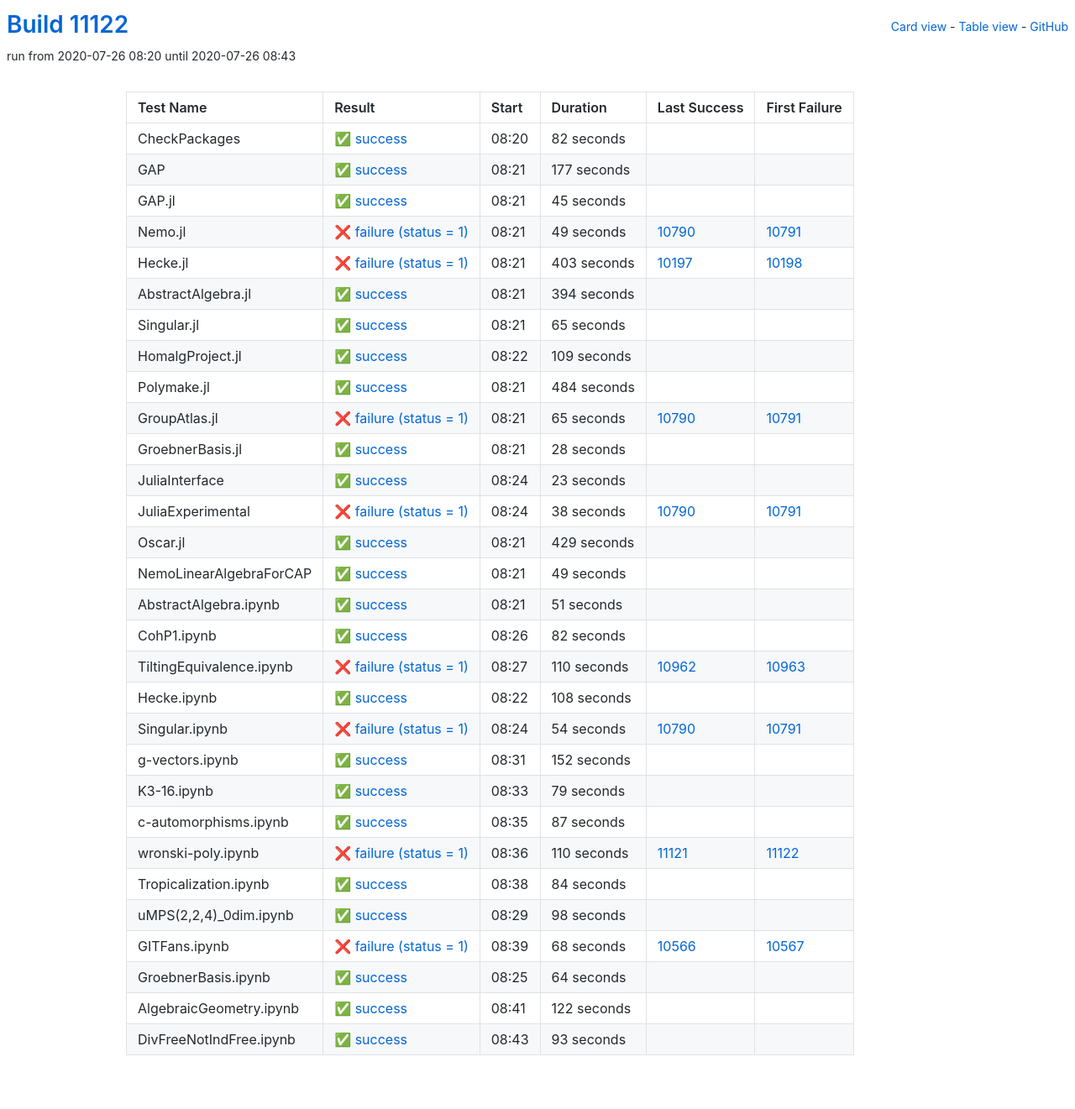
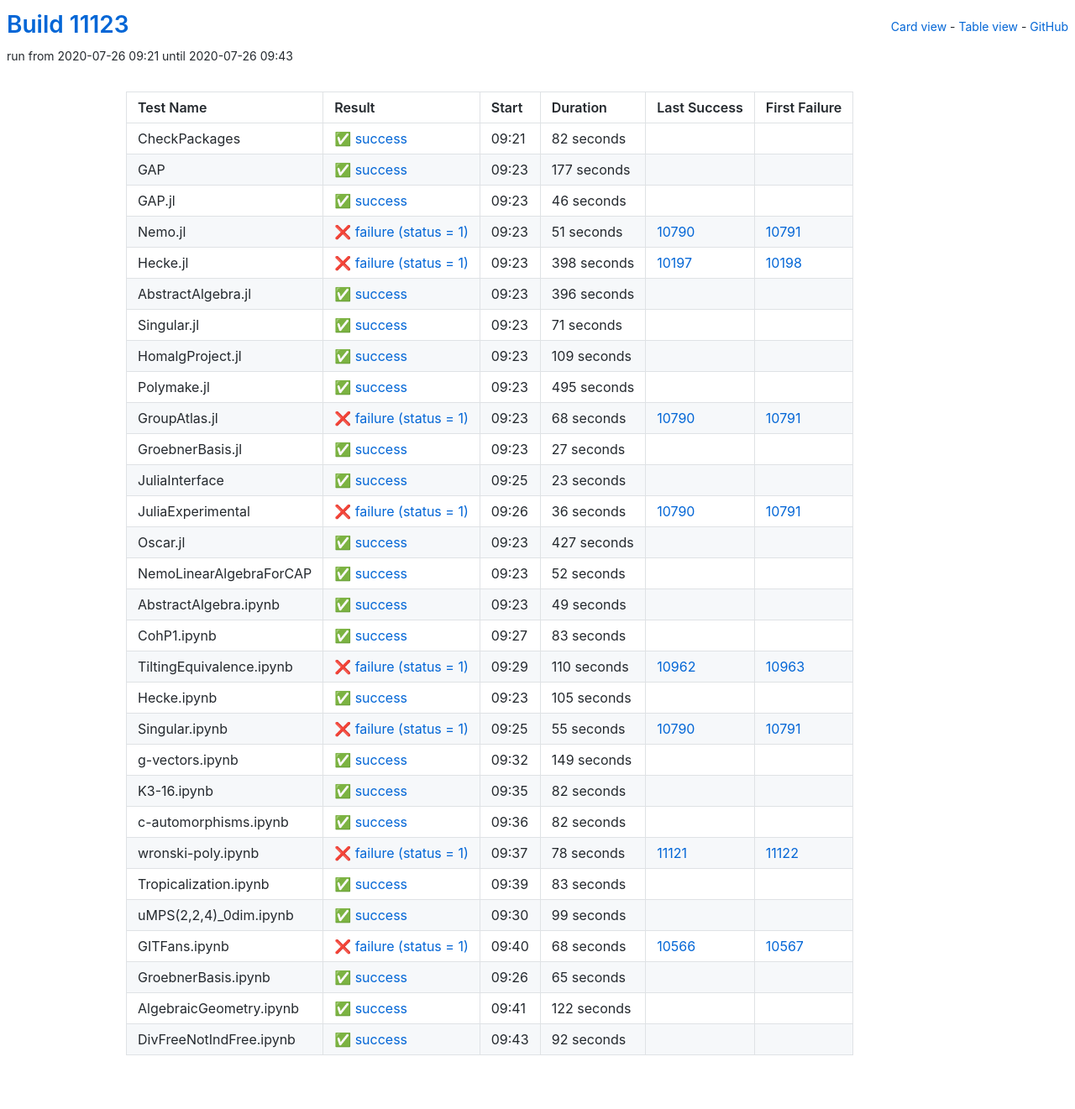
Before and after one commit to oscar-system/oscar-ci-status, a Jekyll site: the page built from table.html, in a window 1280 px wide. Shown: the whole page at 84% size. Built offline with Jekyll 4.4.1, drawn with Linux system fonts in a browser that asks for light colours.

Commit message:
Build #11123

```diff
--- a/_data/ci.yml
+++ b/_data/ci.yml
@@ -1,6 +1,6 @@
 ---
-build: 11122
-build_url: https://oscarci.mathematik.uni-kl.de/job/oscar/11122/
+build: 11123
+build_url: https://oscarci.mathematik.uni-kl.de/job/oscar/11123/
 job: oscar
 organization: oscar-system
 repo: oscar-ci-status
@@ -8,8 +8,8 @@
 tests:
 - name: CheckPackages
   id: checkpackages
-  log: https://oscarci.mathematik.uni-kl.de/job/oscar/11122/artifact/logs/build-11122/CheckPackages.log
-  start: 2020-07-26 08:20
+  log: https://oscarci.mathematik.uni-kl.de/job/oscar/11123/artifact/logs/build-11123/CheckPackages.log
+  start: 2020-07-26 09:21
   success: true
   exitcode: 0
   status: success
@@ -20,8 +20,8 @@
   first_failure_url:
 - name: GAP
   id: gap
-  log: https://oscarci.mathematik.uni-kl.de/job/oscar/11122/artifact/logs/build-11122/GAP.log
-  start: 2020-07-26 08:21
+  log: https://oscarci.mathematik.uni-kl.de/job/oscar/11123/artifact/logs/build-11123/GAP.log
+  start: 2020-07-26 09:23
   success: true
   exitcode: 0
   status: success
@@ -32,68 +32,68 @@
   first_failure_url:
 - name: GAP.jl
   id: gap-jl
-  log: https://oscarci.mathematik.uni-kl.de/job/oscar/11122/artifact/logs/build-11122/GAP.jl.log
-  start: 2020-07-26 08:21
+  log: https://oscarci.mathematik.uni-kl.de/job/oscar/11123/artifact/logs/build-11123/GAP.jl.log
+  start: 2020-07-26 09:23
   success: true
   exitcode: 0
   status: success
-  duration: 45
+  duration: 46
   last_success: false
   last_success_url:
   first_failure: false
   first_failure_url:
 - name: Nemo.jl
   id: nemo-jl
-  log: https://oscarci.mathematik.uni-kl.de/job/oscar/11122/artifact/logs/build-11122/Nemo.jl.log
-  start: 2020-07-26 08:21
+  log: https://oscarci.mathematik.uni-kl.de/job/oscar/11123/artifact/logs/build-11123/Nemo.jl.log
+  start: 2020-07-26 09:23
   success: false
   exitcode: 1
   status: failure
-  duration: 49
+  duration: 51
   last_success: 10790
   last_success_url: https://oscarci.mathematik.uni-kl.de/job/oscar/10790/
   first_failure: 10791
   first_failure_url: https://oscarci.mathematik.uni-kl.de/job/oscar/10791/
 - name: Hecke.jl
   id: hecke-jl
-  log: https://oscarci.mathematik.uni-kl.de/job/oscar/11122/artifact/logs/build-11122/Hecke.jl.log
-  start: 2020-07-26 08:21
+  log: https://oscarci.mathematik.uni-kl.de/job/oscar/11123/artifact/logs/build-11123/Hecke.jl.log
+  start: 2020-07-26 09:23
   success: false
   exitcode: 1
   status: failure
-  duration: 403
+  duration: 398
   last_success: 10197
   last_success_url: https://oscarci.mathematik.uni-kl.de/job/oscar/10197/
   first_failure: 10198
   first_failure_url: https://oscarci.mathematik.uni-kl.de/job/oscar/10198/
 - name: AbstractAlgebra.jl
   id: abstractalgebra-jl
-  log: https://oscarci.mathematik.uni-kl.de/job/oscar/11122/artifact/logs/build-11122/AbstractAlgebra.jl.log
-  start: 2020-07-26 08:21
+  log: https://oscarci.mathematik.uni-kl.de/job/oscar/11123/artifact/logs/build-11123/AbstractAlgebra.jl.log
+  start: 2020-07-26 09:23
   success: true
   exitcode: 0
   status: success
-  duration: 394
+  duration: 396
   last_success: false
   last_success_url:
   first_failure: false
   first_failure_url:
 - name: Singular.jl
   id: singular-jl
-  log: https://oscarci.mathematik.uni-kl.de/job/oscar/11122/artifact/logs/build-11122/Singular.jl.log
-  start: 2020-07-26 08:21
+  log: https://oscarci.mathematik.uni-kl.de/job/oscar/11123/artifact/logs/build-11123/Singular.jl.log
+  start: 2020-07-26 09:23
   success: true
   exitcode: 0
   status: success
-  duration: 65
+  duration: 71
   last_success: false
   last_success_url:
   first_failure: false
   first_failure_url:
 - name: HomalgProject.jl
   id: homalgproject-jl
-  log: https://oscarci.mathematik.uni-kl.de/job/oscar/11122/artifact/logs/build-11122/HomalgProject.jl.log
-  start: 2020-07-26 08:22
+  log: https://oscarci.mathematik.uni-kl.de/job/oscar/11123/artifact/logs/build-11123/HomalgProject.jl.log
+  start: 2020-07-26 09:23
   success: true
   exitcode: 0
   status: success
@@ -104,44 +104,44 @@
   first_failure_url:
 - name: Polymake.jl
   id: polymake-jl
-  log: https://oscarci.mathematik.uni-kl.de/job/oscar/11122/artifact/logs/build-11122/Polymake.jl.log
-  start: 2020-07-26 08:21
+  log: https://oscarci.mathematik.uni-kl.de/job/oscar/11123/artifact/logs/build-11123/Polymake.jl.log
+  start: 2020-07-26 09:23
   success: true
   exitcode: 0
   status: success
-  duration: 484
+  duration: 495
   last_success: false
   last_success_url:
   first_failure: false
   first_failure_url:
 - name: GroupAtlas.jl
   id: groupatlas-jl
-  log: https://oscarci.mathematik.uni-kl.de/job/oscar/11122/artifact/logs/build-11122/GroupAtlas.jl.log
-  start: 2020-07-26 08:21
+  log: https://oscarci.mathematik.uni-kl.de/job/oscar/11123/artifact/logs/build-11123/GroupAtlas.jl.log
+  start: 2020-07-26 09:23
   success: false
   exitcode: 1
   status: failure
-  duration: 65
+  duration: 68
   last_success: 10790
   last_success_url: https://oscarci.mathematik.uni-kl.de/job/oscar/10790/
   first_failure: 10791
   first_failure_url: https://oscarci.mathematik.uni-kl.de/job/oscar/10791/
 - name: GroebnerBasis.jl
   id: groebnerbasis-jl
-  log: https://oscarci.mathematik.uni-kl.de/job/oscar/11122/artifact/logs/build-11122/GroebnerBasis.jl.log
-  start: 2020-07-26 08:21
+  log: https://oscarci.mathematik.uni-kl.de/job/oscar/11123/artifact/logs/build-11123/GroebnerBasis.jl.log
+  start: 2020-07-26 09:23
   success: true
   exitcode: 0
   status: success
-  duration: 28
+  duration: 27
   last_success: false
   last_success_url:
   first_failure: false
   first_failure_url:
 - name: JuliaInterface
   id: juliainterface
-  log: https://oscarci.mathematik.uni-kl.de/job/oscar/11122/artifact/logs/build-11122/JuliaInterface.log
-  start: 2020-07-26 08:24
+  log: https://oscarci.mathematik.uni-kl.de/job/oscar/11123/artifact/logs/build-11123/JuliaInterface.log
+  start: 2020-07-26 09:25
   success: true
   exitcode: 0
   status: success
@@ -152,32 +152,44 @@
   first_failure_url:
 - name: JuliaExperimental
   id: juliaexperimental
-  log: https://oscarci.mathematik.uni-kl.de/job/oscar/11122/artifact/logs/build-11122/JuliaExperimental.log
-  start: 2020-07-26 08:24
+  log: https://oscarci.mathematik.uni-kl.de/job/oscar/11123/artifact/logs/build-11123/JuliaExperimental.log
+  start: 2020-07-26 09:26
   success: false
   exitcode: 1
   status: failure
-  duration: 38
+  duration: 36
   last_success: 10790
   last_success_url: https://oscarci.mathematik.uni-kl.de/job/oscar/10790/
   first_failure: 10791
   first_failure_url: https://oscarci.mathematik.uni-kl.de/job/oscar/10791/
 - name: Oscar.jl
   id: oscar-jl
-  log: https://oscarci.mathematik.uni-kl.de/job/oscar/11122/artifact/logs/build-11122/Oscar.jl.log
-  start: 2020-07-26 08:21
+  log: https://oscarci.mathematik.uni-kl.de/job/oscar/11123/artifact/logs/build-11123/Oscar.jl.log
+  start: 2020-07-26 09:23
   success: true
   exitcode: 0
   status: success
-  duration: 429
+  duration: 427
   last_success: false
   last_success_url:
   first_failure: false
   first_failure_url:
 - name: NemoLinearAlgebraForCAP
   id: nemolinearalgebraforcap
-  log: https://oscarci.mathematik.uni-kl.de/job/oscar/11122/artifact/logs/build-11122/NemoLinearAlgebraForCAP.log
-  start: 2020-07-26 08:21
+  log: https://oscarci.mathematik.uni-kl.de/job/oscar/11123/artifact/logs/build-11123/NemoLinearAlgebraForCAP.log
+  start: 2020-07-26 09:23
+  success: true
+  exitcode: 0
+  status: success
+  duration: 52
+  last_success: false
+  last_success_url:
+  first_failure: false
+  first_failure_url:
+- name: AbstractAlgebra.ipynb
+  id: abstractalgebra-ipynb
+  log: https://oscarci.mathematik.uni-kl.de/job/oscar/11123/artifact/logs/build-11123/AbstractAlgebra.ipynb.log
+  start: 2020-07-26 09:23
   success: true
   exitcode: 0
   status: success
@@ -186,34 +198,22 @@
   last_success_url:
   first_failure: false
   first_failure_url:
-- name: AbstractAlgebra.ipynb
-  id: abstractalgebra-ipynb
-  log: https://oscarci.mathematik.uni-kl.de/job/oscar/11122/artifact/logs/build-11122/AbstractAlgebra.ipynb.log
-  start: 2020-07-26 08:21
+- name: CohP1.ipynb
+  id: cohp1-ipynb
+  log: https://oscarci.mathematik.uni-kl.de/job/oscar/11123/artifact/logs/build-11123/CohP1.ipynb.log
+  start: 2020-07-26 09:27
   success: true
   exitcode: 0
   status: success
-  duration: 51
-  last_success: false
-  last_success_url:
-  first_failure: false
-  first_failure_url:
-- name: CohP1.ipynb
-  id: cohp1-ipynb
-  log: https://oscarci.mathematik.uni-kl.de/job/oscar/11122/artifact/logs/build-11122/CohP1.ipynb.log
-  start: 2020-07-26 08:26
-  success: true
-  exitcode: 0
-  status: success
-  duration: 82
+  duration: 83
   last_success: false
   last_success_url:
   first_failure: false
   first_failure_url:
 - name: TiltingEquivalence.ipynb
   id: tiltingequivalence-ipynb
-  log: https://oscarci.mathematik.uni-kl.de/job/oscar/11122/artifact/logs/build-11122/TiltingEquivalence.ipynb.log
-  start: 2020-07-26 08:27
+  log: https://oscarci.mathematik.uni-kl.de/job/oscar/11123/artifact/logs/build-11123/TiltingEquivalence.ipynb.log
+  start: 2020-07-26 09:29
   success: false
   exitcode: 1
   status: failure
@@ -224,104 +224,104 @@
   first_failure_url: https://oscarci.mathematik.uni-kl.de/job/oscar/10963/
 - name: Hecke.ipynb
   id: hecke-ipynb
-  log: https://oscarci.mathematik.uni-kl.de/job/oscar/11122/artifact/logs/build-11122/Hecke.ipynb.log
-  start: 2020-07-26 08:22
+  log: https://oscarci.mathematik.uni-kl.de/job/oscar/11123/artifact/logs/build-11123/Hecke.ipynb.log
+  start: 2020-07-26 09:23
   success: true
   exitcode: 0
   status: success
-  duration: 108
+  duration: 105
   last_success: false
   last_success_url:
   first_failure: false
   first_failure_url:
 - name: Singular.ipynb
   id: singular-ipynb
-  log: https://oscarci.mathematik.uni-kl.de/job/oscar/11122/artifact/logs/build-11122/Singular.ipynb.log
-  start: 2020-07-26 08:24
+  log: https://oscarci.mathematik.uni-kl.de/job/oscar/11123/artifact/logs/build-11123/Singular.ipynb.log
+  start: 2020-07-26 09:25
   success: false
   exitcode: 1
   status: failure
-  duration: 54
+  duration: 55
   last_success: 10790
   last_success_url: https://oscarci.mathematik.uni-kl.de/job/oscar/10790/
   first_failure: 10791
   first_failure_url: https://oscarci.mathematik.uni-kl.de/job/oscar/10791/
 - name: g-vectors.ipynb
   id: g-vectors-ipynb
-  log: https://oscarci.mathematik.uni-kl.de/job/oscar/11122/artifact/logs/build-11122/g-vectors.ipynb.log
-  start: 2020-07-26 08:31
+  log: https://oscarci.mathematik.uni-kl.de/job/oscar/11123/artifact/logs/build-11123/g-vectors.ipynb.log
+  start: 2020-07-26 09:32
   success: true
   exitcode: 0
   status: success
-  duration: 152
+  duration: 149
   last_success: false
   last_success_url:
   first_failure: false
   first_failure_url:
 - name: K3-16.ipynb
   id: k3-16-ipynb
-  log: https://oscarci.mathematik.uni-kl.de/job/oscar/11122/artifact/logs/build-11122/K3-16.ipynb.log
-  start: 2020-07-26 08:33
+  log: https://oscarci.mathematik.uni-kl.de/job/oscar/11123/artifact/logs/build-11123/K3-16.ipynb.log
+  start: 2020-07-26 09:35
   success: true
   exitcode: 0
   status: success
-  duration: 79
+  duration: 82
   last_success: false
   last_success_url:
   first_failure: false
   first_failure_url:
 - name: c-automorphisms.ipynb
   id: c-automorphisms-ipynb
-  log: https://oscarci.mathematik.uni-kl.de/job/oscar/11122/artifact/logs/build-11122/c-automorphisms.ipynb.log
-  start: 2020-07-26 08:35
+  log: https://oscarci.mathematik.uni-kl.de/job/oscar/11123/artifact/logs/build-11123/c-automorphisms.ipynb.log
+  start: 2020-07-26 09:36
   success: true
   exitcode: 0
   status: success
-  duration: 87
+  duration: 82
   last_success: false
   last_success_url:
   first_failure: false
   first_failure_url:
 - name: wronski-poly.ipynb
   id: wronski-poly-ipynb
-  log: https://oscarci.mathematik.uni-kl.de/job/oscar/11122/artifact/logs/build-11122/wronski-poly.ipynb.log
-  start: 2020-07-26 08:36
+  log: https://oscarci.mathematik.uni-kl.de/job/oscar/11123/artifact/logs/build-11123/wronski-poly.ipynb.log
+  start: 2020-07-26 09:37
   success: false
   exitcode: 1
   status: failure
-  duration: 110
+  duration: 78
   last_success: 11121
   last_success_url: https://oscarci.mathematik.uni-kl.de/job/oscar/11121/
   first_failure: 11122
   first_failure_url: https://oscarci.mathematik.uni-kl.de/job/oscar/11122/
 - name: Tropicalization.ipynb
   id: tropicalization-ipynb
-  log: https://oscarci.mathematik.uni-kl.de/job/oscar/11122/artifact/logs/build-11122/Tropicalization.ipynb.log
-  start: 2020-07-26 08:38
+  log: https://oscarci.mathematik.uni-kl.de/job/oscar/11123/artifact/logs/build-11123/Tropicalization.ipynb.log
+  start: 2020-07-26 09:39
   success: true
   exitcode: 0
   status: success
-  duration: 84
+  duration: 83
   last_success: false
   last_success_url:
   first_failure: false
   first_failure_url:
 - name: uMPS(2,2,4)_0dim.ipynb
   id: umps-2-2-4-0dim-ipynb
-  log: https://oscarci.mathematik.uni-kl.de/job/oscar/11122/artifact/logs/build-11122/uMPS-2-2-4-_0dim.ipynb.log
-  start: 2020-07-26 08:29
+  log: https://oscarci.mathematik.uni-kl.de/job/oscar/11123/artifact/logs/build-11123/uMPS-2-2-4-_0dim.ipynb.log
+  start: 2020-07-26 09:30
   success: true
   exitcode: 0
   status: success
-  duration: 98
+  duration: 99
   last_success: false
   last_success_url:
   first_failure: false
   first_failure_url:
 - name: GITFans.ipynb
   id: gitfans-ipynb
-  log: https://oscarci.mathematik.uni-kl.de/job/oscar/11122/artifact/logs/build-11122/GITFans.ipynb.log
-  start: 2020-07-26 08:39
+  log: https://oscarci.mathematik.uni-kl.de/job/oscar/11123/artifact/logs/build-11123/GITFans.ipynb.log
+  start: 2020-07-26 09:40
   success: false
   exitcode: 1
   status: failure
@@ -332,20 +332,20 @@
   first_failure_url: https://oscarci.mathematik.uni-kl.de/job/oscar/10567/
 - name: GroebnerBasis.ipynb
   id: groebnerbasis-ipynb
-  log: https://oscarci.mathematik.uni-kl.de/job/oscar/11122/artifact/logs/build-11122/GroebnerBasis.ipynb.log
-  start: 2020-07-26 08:25
+  log: https://oscarci.mathematik.uni-kl.de/job/oscar/11123/artifact/logs/build-11123/GroebnerBasis.ipynb.log
+  start: 2020-07-26 09:26
   success: true
   exitcode: 0
   status: success
-  duration: 64
+  duration: 65
   last_success: false
   last_success_url:
   first_failure: false
   first_failure_url:
 - name: AlgebraicGeometry.ipynb
   id: algebraicgeometry-ipynb
-  log: https://oscarci.mathematik.uni-kl.de/job/oscar/11122/artifact/logs/build-11122/AlgebraicGeometry.ipynb.log
-  start: 2020-07-26 08:41
+  log: https://oscarci.mathematik.uni-kl.de/job/oscar/11123/artifact/logs/build-11123/AlgebraicGeometry.ipynb.log
+  start: 2020-07-26 09:41
   success: true
   exitcode: 0
   status: success
@@ -356,12 +356,12 @@
   first_failure_url:
 - name: DivFreeNotIndFree.ipynb
   id: divfreenotindfree-ipynb
-  log: https://oscarci.mathematik.uni-kl.de/job/oscar/11122/artifact/logs/build-11122/DivFreeNotIndFree.ipynb.log
-  start: 2020-07-26 08:43
+  log: https://oscarci.mathematik.uni-kl.de/job/oscar/11123/artifact/logs/build-11123/DivFreeNotIndFree.ipynb.log
+  start: 2020-07-26 09:43
   success: true
   exitcode: 0
   status: success
-  duration: 93
+  duration: 92
   last_success: false
   last_success_url:
   first_failure: false
```
Also changed, not shown: README.md.
